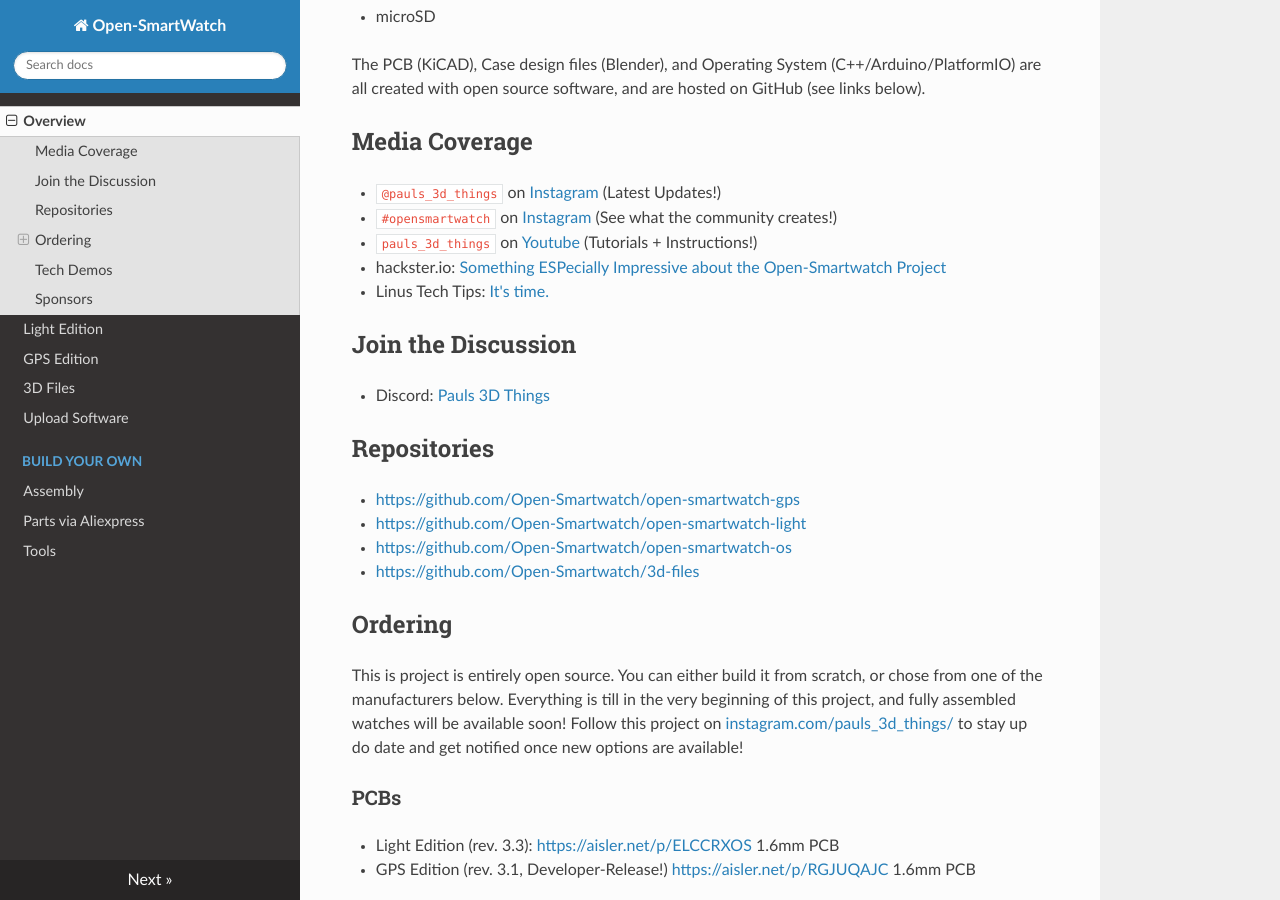
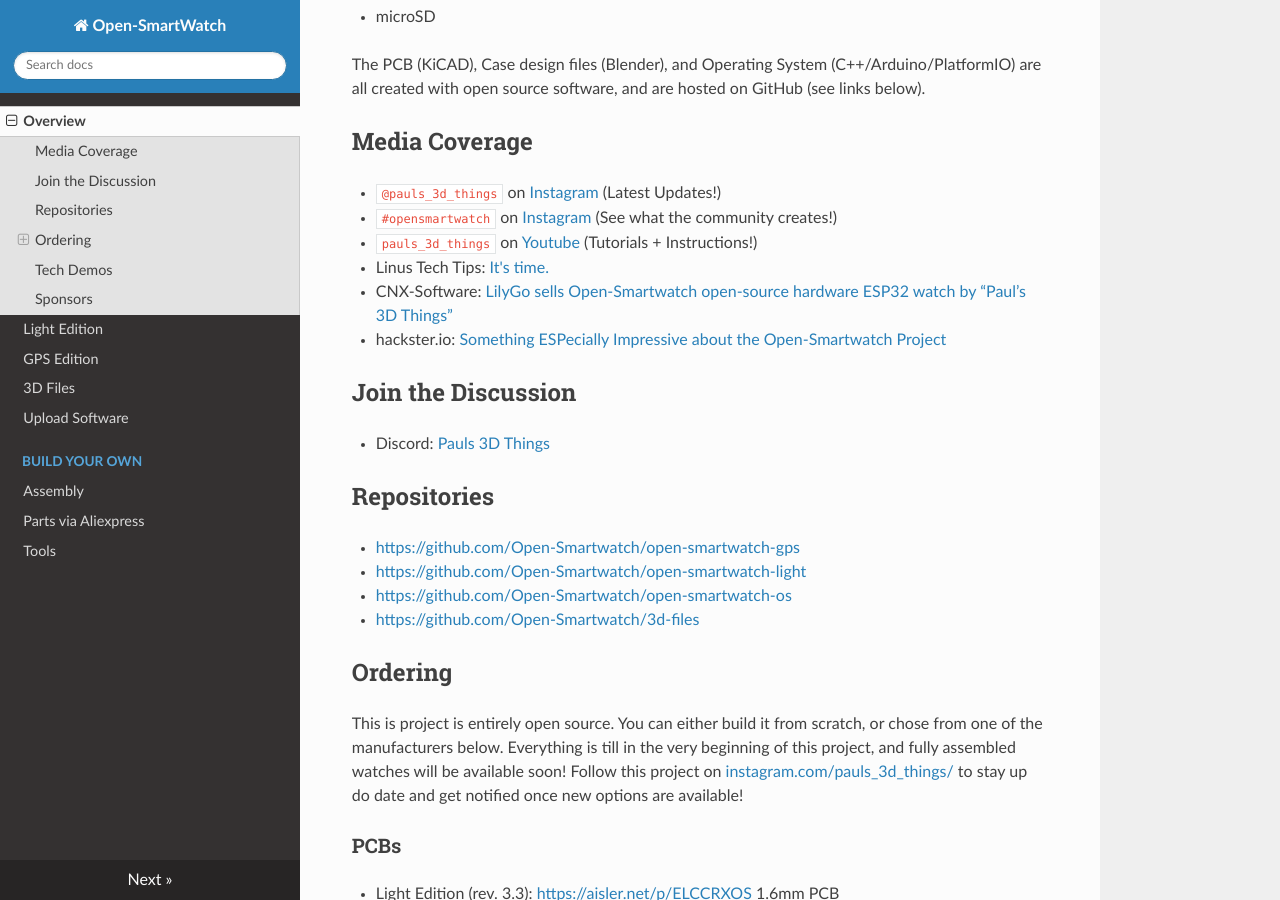
Before and after one commit to Open-Smartwatch/open-smartwatch.github.io, an MkDocs documentation site: the page built from docs/index.md, in a window 1280 px wide and 900 px high, scrolled down 837 px. Built offline with MkDocs 1.6.1, drawn with Linux system fonts in a browser that asks for light colours; nearby versions of some CDN libraries.

Commit message:
add media link

```diff
--- a/docs/index.md
+++ b/docs/index.md
@@ -28,8 +28,9 @@
 * `@pauls_3d_things` on [Instagram](https://www.instagram.com/pauls_3d_things/) (Latest Updates!)
 * `#opensmartwatch` on [Instagram](https://www.instagram.com/explore/tags/opensmartwatch/) (See what the community creates!)
 * `pauls_3d_things` on [Youtube](https://www.youtube.com/playlist?list=PL7YtNcHw1zWL9PEBSJg6sBpESSBoHjDY6) (Tutorials + Instructions!)
+* Linus Tech Tips: [It's time.](https://www.youtube.com/watch?v=xF_SR6aUKHg)
+* CNX-Software: [LilyGo sells Open-Smartwatch open-source hardware ESP32 watch by “Paul’s 3D Things”](https://www.cnx-software.com/2021/04/07/lilygo-open-smartwatch-open-source-hardware-esp32-watch-by-pauls-3d-things/)
 * hackster.io: [Something ESPecially Impressive about the Open-Smartwatch Project](https://www.hackster.io/news/there-s-something-especially-impressive-about-the-opensmartwatch-project-c2c878b983cf)
-* Linus Tech Tips: [It's time.](https://www.youtube.com/watch?v=xF_SR6aUKHg)
 
 ## Join the Discussion
 
```
